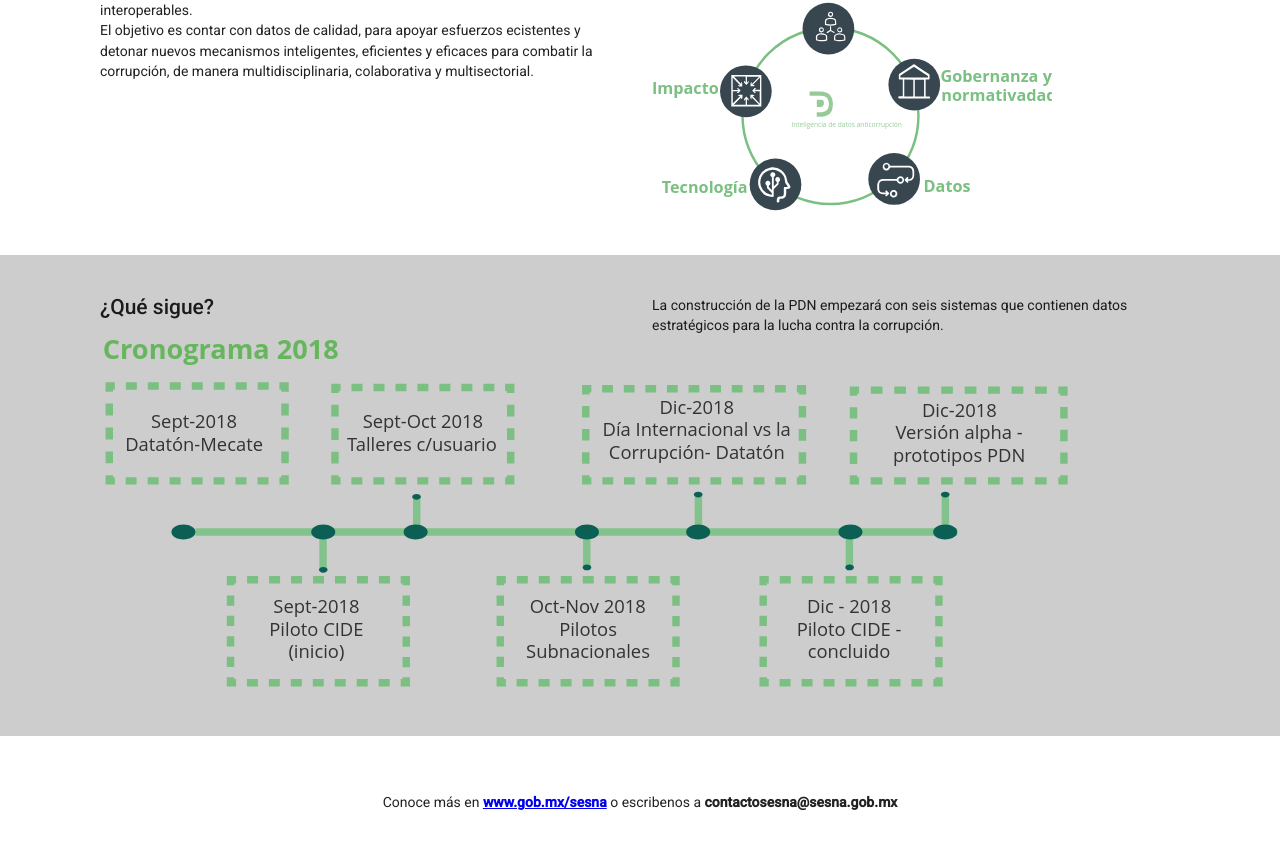
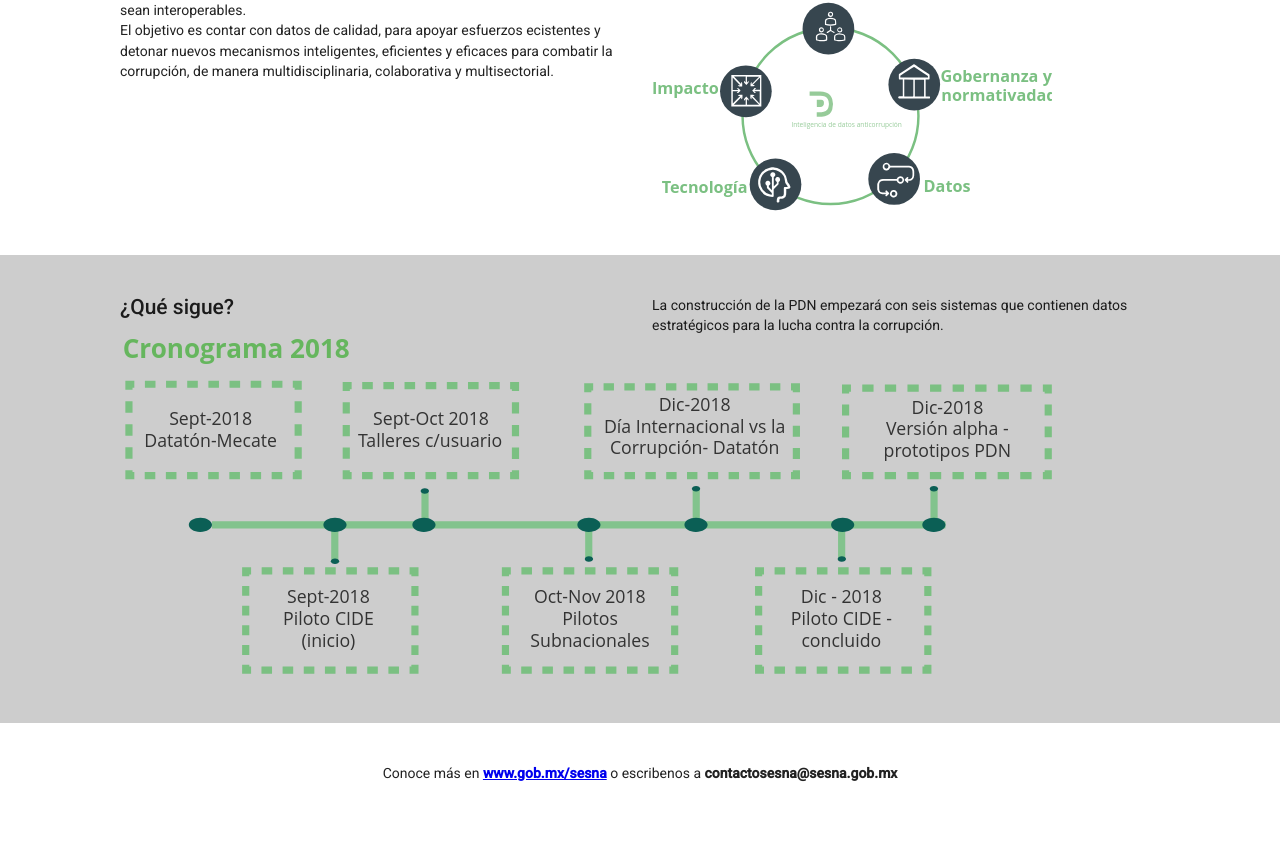
Before and after one commit to PDNMX/about_pdn, a React (Create React App) app: page / in a window 1280 px wide. Shown: the part 1240-2088 px from the top of the page. After the commit the page ends 2064 px from the top, so only its background shows below. Built offline with nearby package versions, Linux system fonts and the light colour scheme.

Commit message:
paddings

```diff
--- a/src/App.js
+++ b/src/App.js
@@ -59,8 +59,8 @@ const styles = theme => ({
         paddingTop: theme.spacing.unit * 5,
         paddingBottom: theme.spacing.unit * 5,
         [theme.breakpoints.up('sm')]:{
-            marginLeft: '100px',
-            marginRight: '100px'
+            marginLeft: theme.spacing.unit * 15,
+            marginRight: theme.spacing.unit * 15
         },
         [theme.breakpoints.down('sm')]:{
             marginLeft: theme.spacing.unit,
--- a/src/components/Footer.js
+++ b/src/components/Footer.js
@@ -6,8 +6,8 @@ import PropTypes from 'prop-types';
 const styles  = theme => ({
     root: {
         textAlign: 'center',
-        paddingTop: theme.spacing.unit * 7,
-        paddingBottom: theme.spacing.unit * 7,
+        paddingTop: theme.spacing.unit * 5,
+        paddingBottom: theme.spacing.unit * 5,
         background: "#fff"
     }
 });
```
